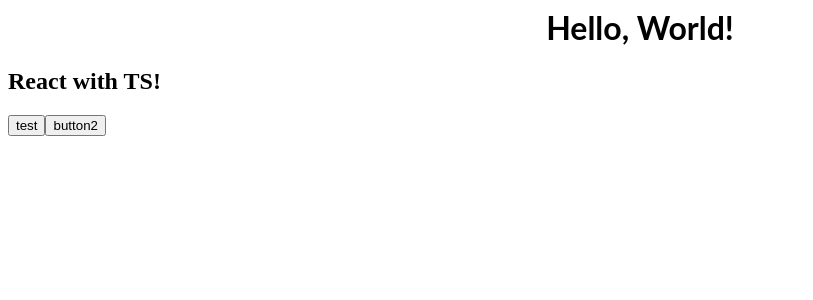
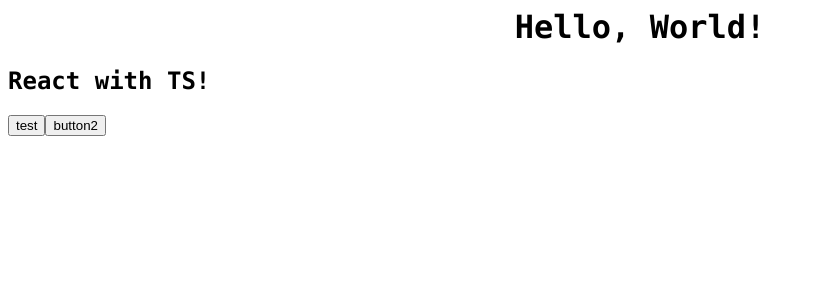
Before and after one commit to Guarlic/React-TS, a React (Create React App) app: page / in a window 1280 px wide. Shown: the top 300 px of the page, without its empty margins (0-813 px from the left). Built offline with nearby package versions, Linux system fonts and the light colour scheme.

Commit message:
Change font

```diff
--- a/style.css
+++ b/style.css
@@ -1,4 +1,7 @@
+h1, h2 {
+  font-family: Monaco;
+}
+
 h1 {
-  font-family: Lato;
   text-align: center;
 }
```
